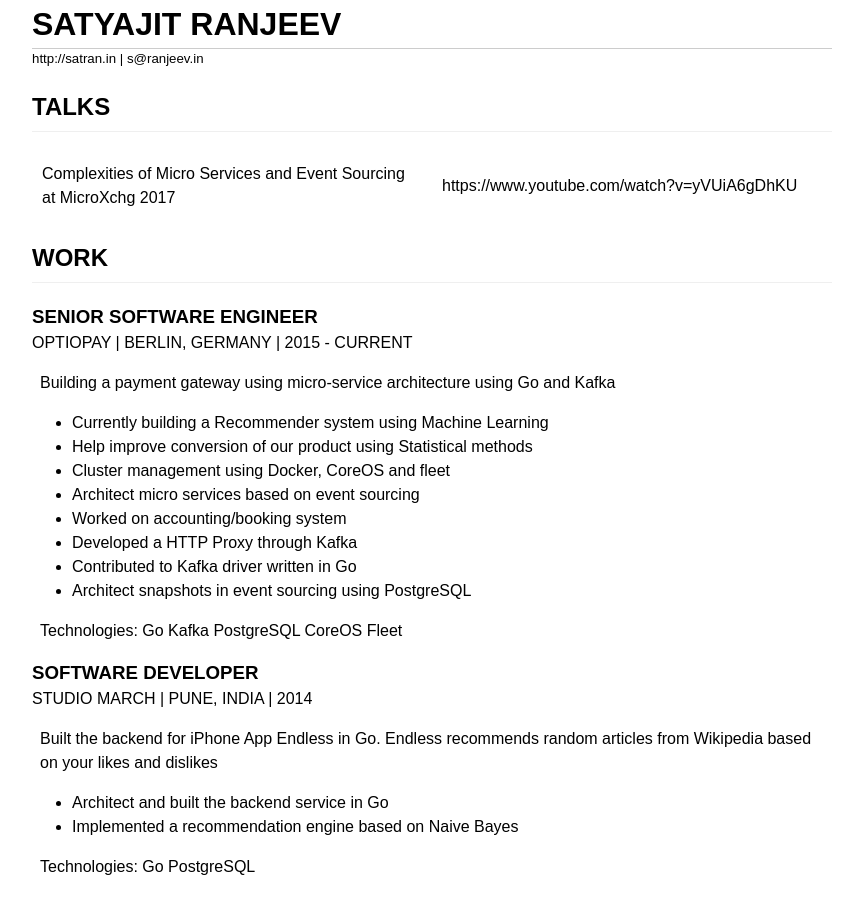
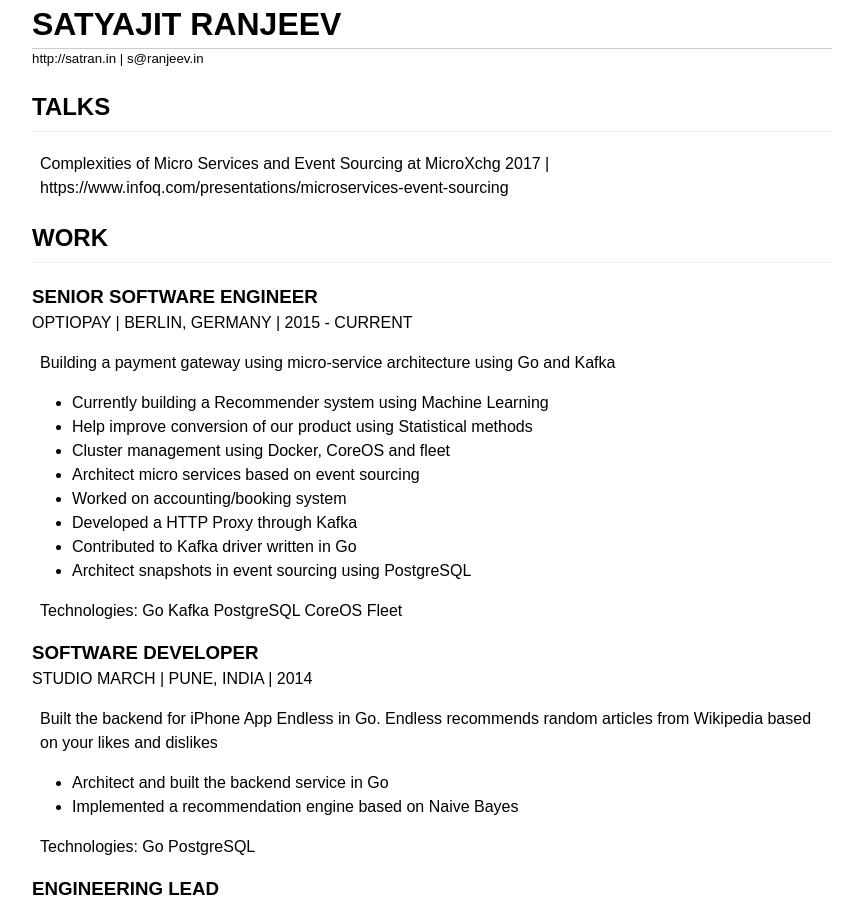
Before and after one commit to satran/satran.github.io, a Jekyll site: the page built from resume/index.md, in a window 1280 px wide and 900 px high. Shown: the whole window, without its empty margins (208-1071 px from the left). Built offline with Jekyll 4.4.1, drawn with Linux system fonts in a browser that asks for light colours; part of the change alters nothing that is shown.

Commit message:
Use the InfoQ page for presentation video.

```diff
--- a/resume/index.md
+++ b/resume/index.md
@@ -8,7 +8,8 @@ title: Resume
 
 ## Talks
 
-Complexities of Micro Services and Event Sourcing at MicroXchg 2017 | [https://www.youtube.com/watch?v=yVUiA6gDhKU](https://www.youtube.com/watch?v=yVUiA6gDhKU)
+Complexities of Micro Services and Event Sourcing at MicroXchg 2017 |
+[https://www.infoq.com/presentations/microservices-event-sourcing](https://www.infoq.com/presentations/microservices-event-sourcing)
 
 
 ## Work
```
